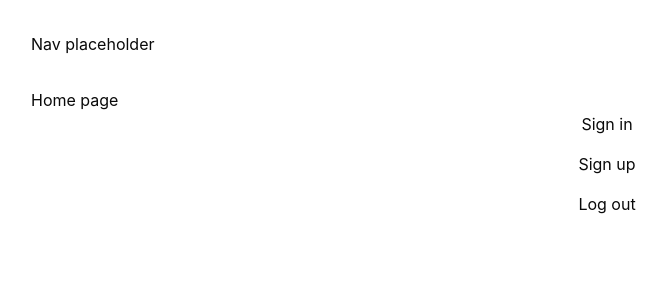
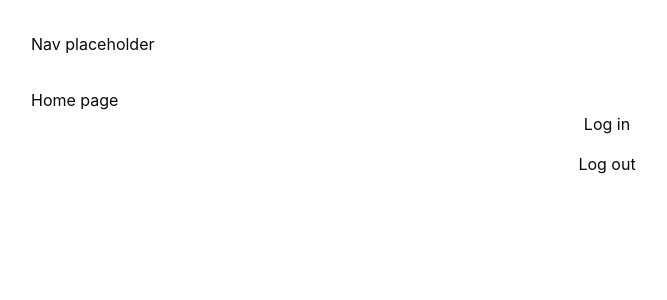
Before and after one commit to shdx53/wfh-tracking-system, a Next.js app: page / in a window 1280 px wide. Shown: the top 300 px of the page, without its empty margins (33-700 px from the left). Built offline with nearby package versions, Linux system fonts and the light colour scheme.

Commit message:
Login to WFH Tracking System
Minor change to ensure only login and logout functionality

```diff
--- a/app/page.jsx
+++ b/app/page.jsx
@@ -7,8 +7,7 @@ export default function Home() {
       <div>Home page</div>
 
       <div className="flex flex-col items-center space-y-4">
-        <LoginLink>Sign in</LoginLink>
-        <RegisterLink>Sign up</RegisterLink>
+        <LoginLink>Log in</LoginLink>
         <LogoutLink>Log out</LogoutLink>
 
       </div>
```
